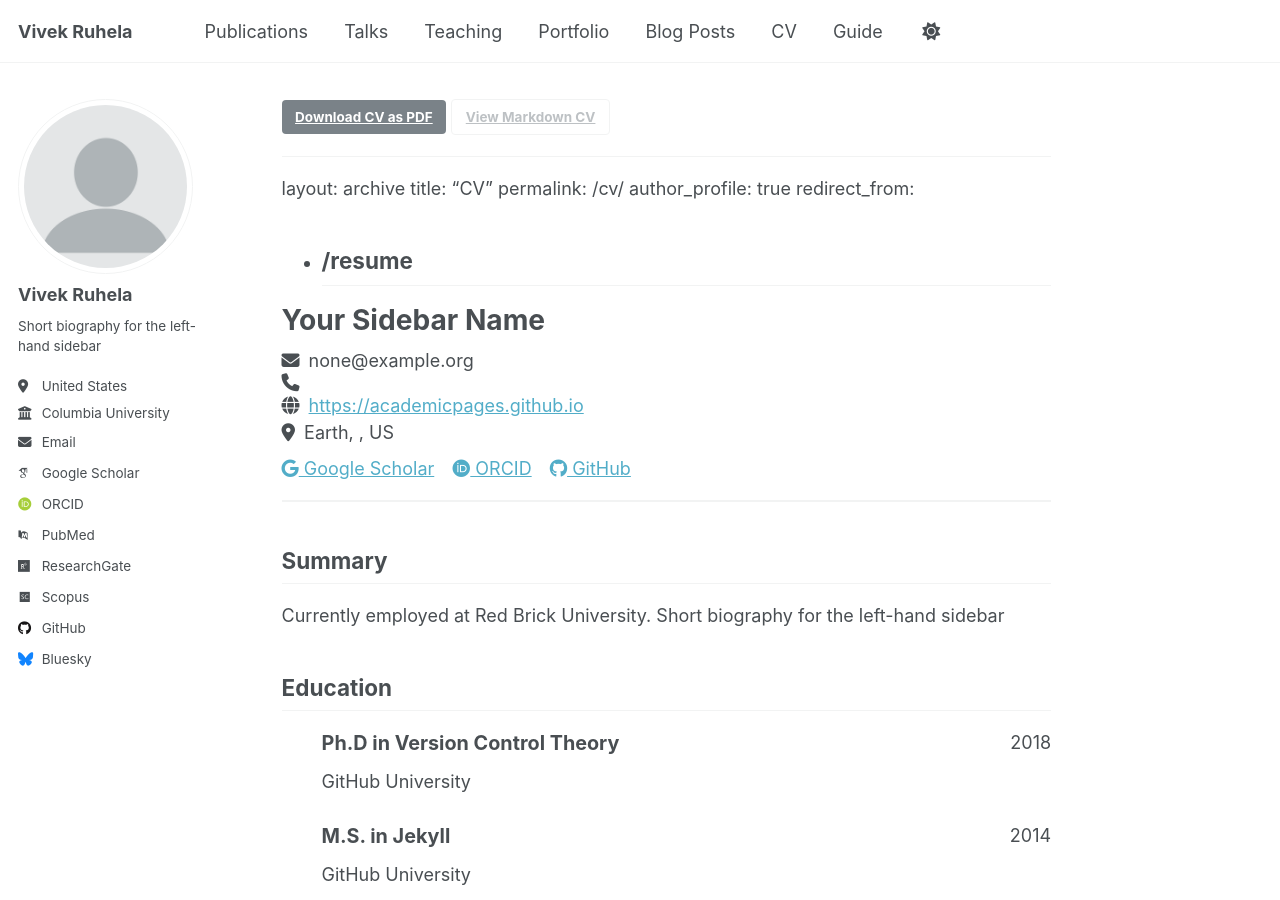
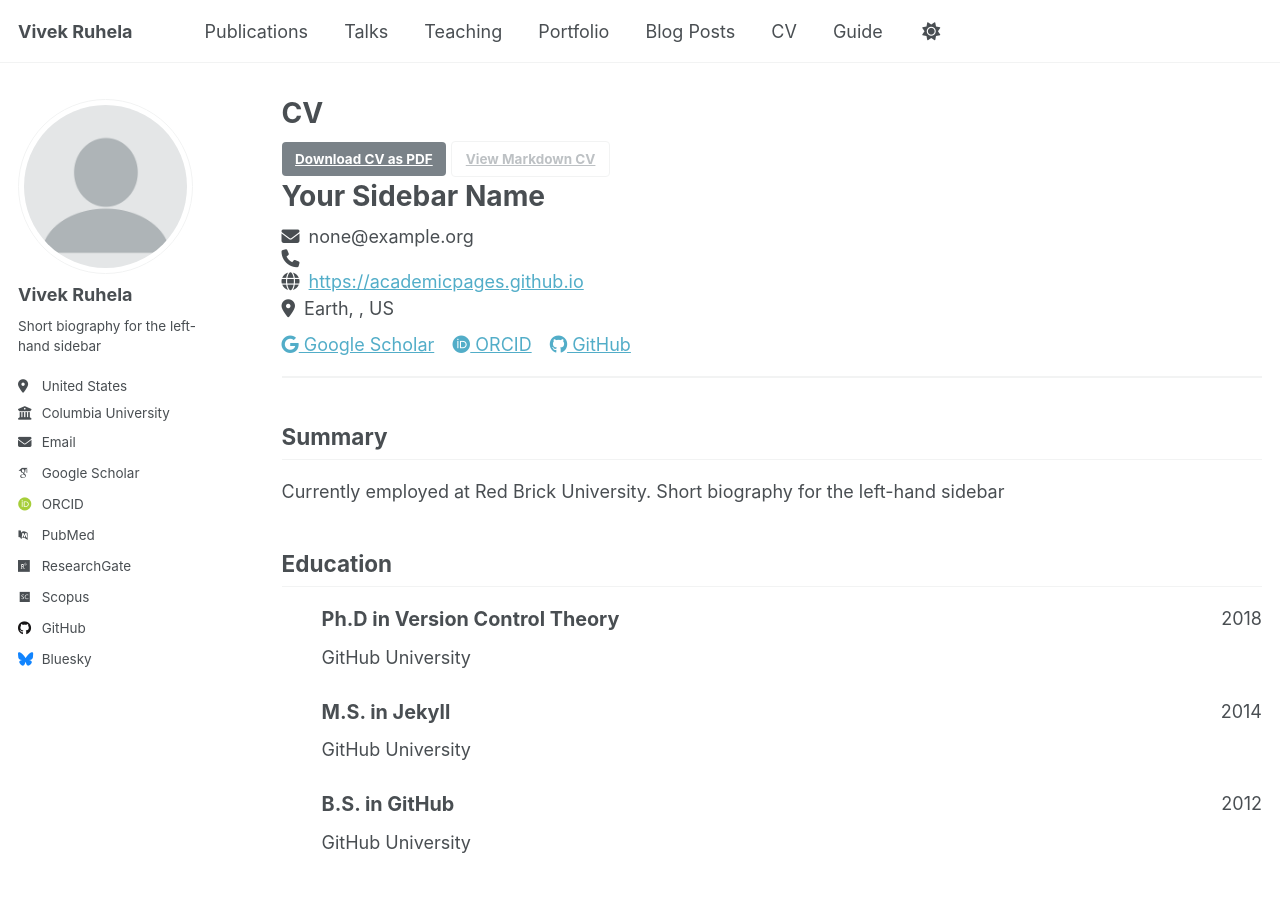
Before and after one commit to vivekruhela/vivekruhela.github.io, a Jekyll site: the page built from _pages/cv.md, in a window 1280 px wide and 900 px high. Built offline with Jekyll 4.4.1, drawn with Linux system fonts in a browser that asks for light colours; some web fonts are replaced; our own code applies the rules of GitHub Pages for plain Markdown files; a script that is not in the unit is left out.

Commit message:
Update cv.md

```diff
--- a/_pages/cv.md
+++ b/_pages/cv.md
@@ -1,8 +1,3 @@
-<div class="cv-download-links">
-  <a href="{{ base_path }}/files/cv.pdf" class="btn btn--primary">Download CV as PDF</a>
-  <a href="{{ base_path }}" class="btn btn--inverse">View Markdown CV</a>
-</div>
-
 ---
 layout: archive
 title: "CV"
@@ -11,6 +6,11 @@ author_profile: true
 redirect_from:
   - /resume
 ---
+
+<div class="cv-download-links">
+  <a href="{{ base_path }}/files/cv.pdf" class="btn btn--primary">Download CV as PDF</a>
+  <a href="{{ base_path }}" class="btn btn--inverse">View Markdown CV</a>
+</div>
 
 <!-- {% include base_path %} -->
 
```
